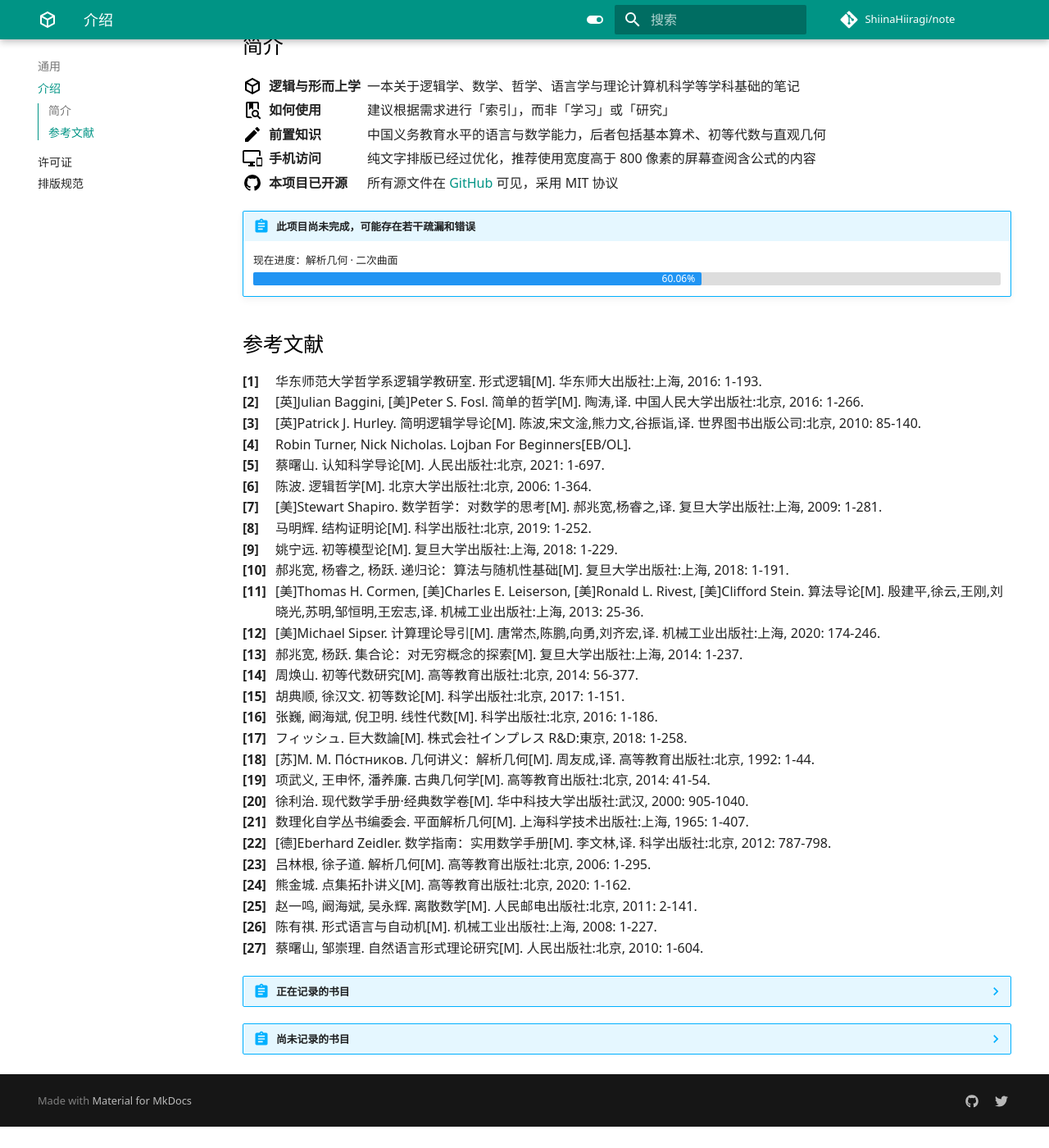
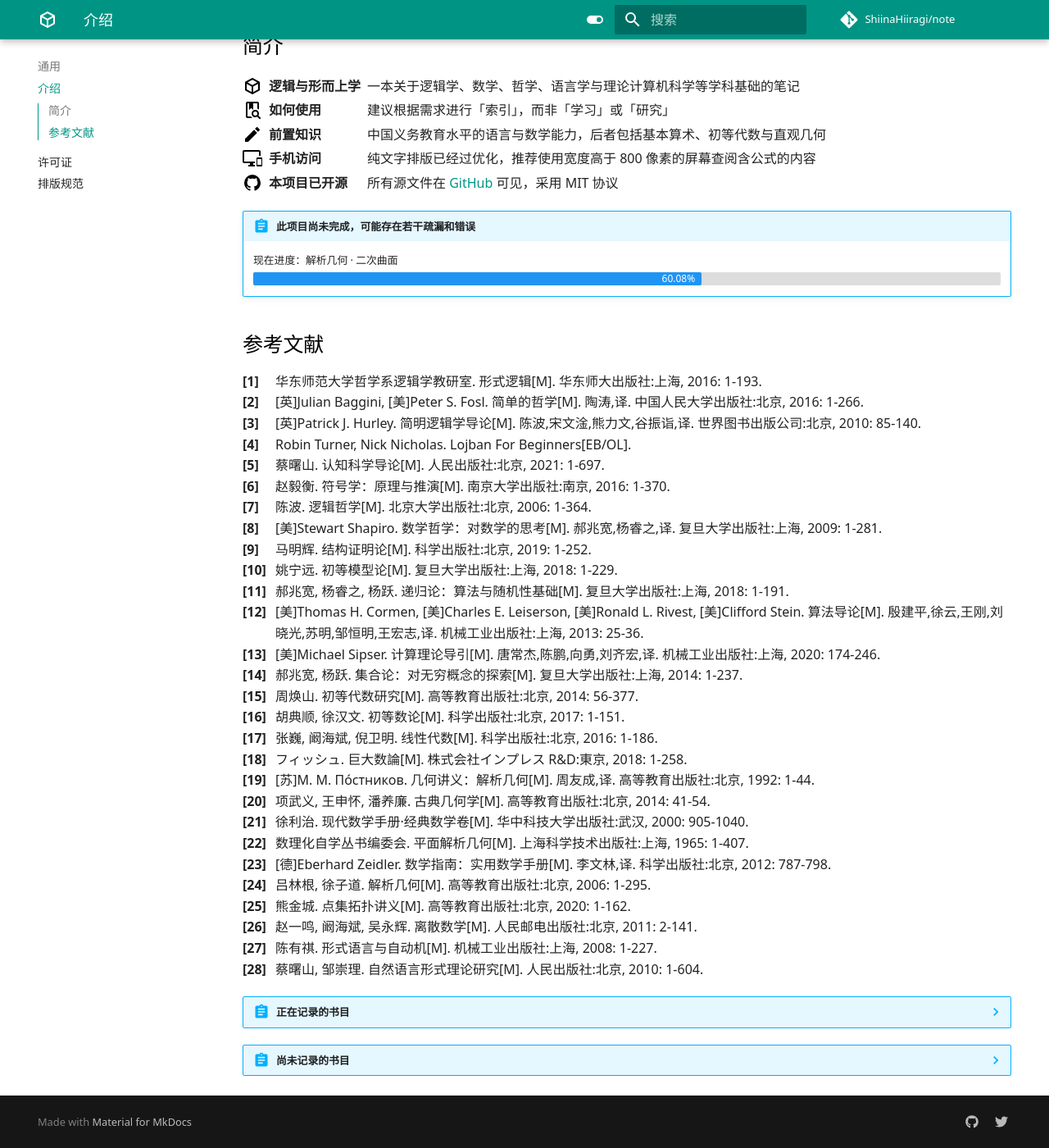
Before and after one commit to ShiinaHiiragi/note, an MkDocs documentation site: the page built from docs/index.md, in a window 1280 px wide and 1400 px high, scrolled down 190 px. Shown: the whole window at 82% size. Built offline with MkDocs 1.6.1 and Material for MkDocs 9.7.7, drawn with Linux system fonts in a browser that asks for light colours; comment, search, counter and statistics services are not loaded; before the commit the page ends 1564 px from its top, so only the background shows below that.

Commit message:
first in semi

```diff
--- a/docs/index.md
+++ b/docs/index.md
@@ -123,7 +123,7 @@
         locate: "南京",
         year: 2016,
         page: [1, 370],
-        plot: 0
+        plot: 1
     },
     {
         author: ["陈波"],
--- a/mkdocs.yml
+++ b/mkdocs.yml
@@ -108,6 +108,8 @@
       - 3 语言认知: meta/cogn/lang.md
       - 4 思维认知: meta/cogn/think.md
       - 5 文化认知: meta/cogn/civ.md
+    - 二、符号学:
+      - 1 符号原理: meta/sign/prin.md
     - 三、分析哲学:
       - 1 演绎与证成: meta/logic/syntax.md
       - 2 真理与悖论: meta/logic/truth.md
```
Also changed, not shown: docs/meta/sign/prin.md (added, +11 -0 lines).
